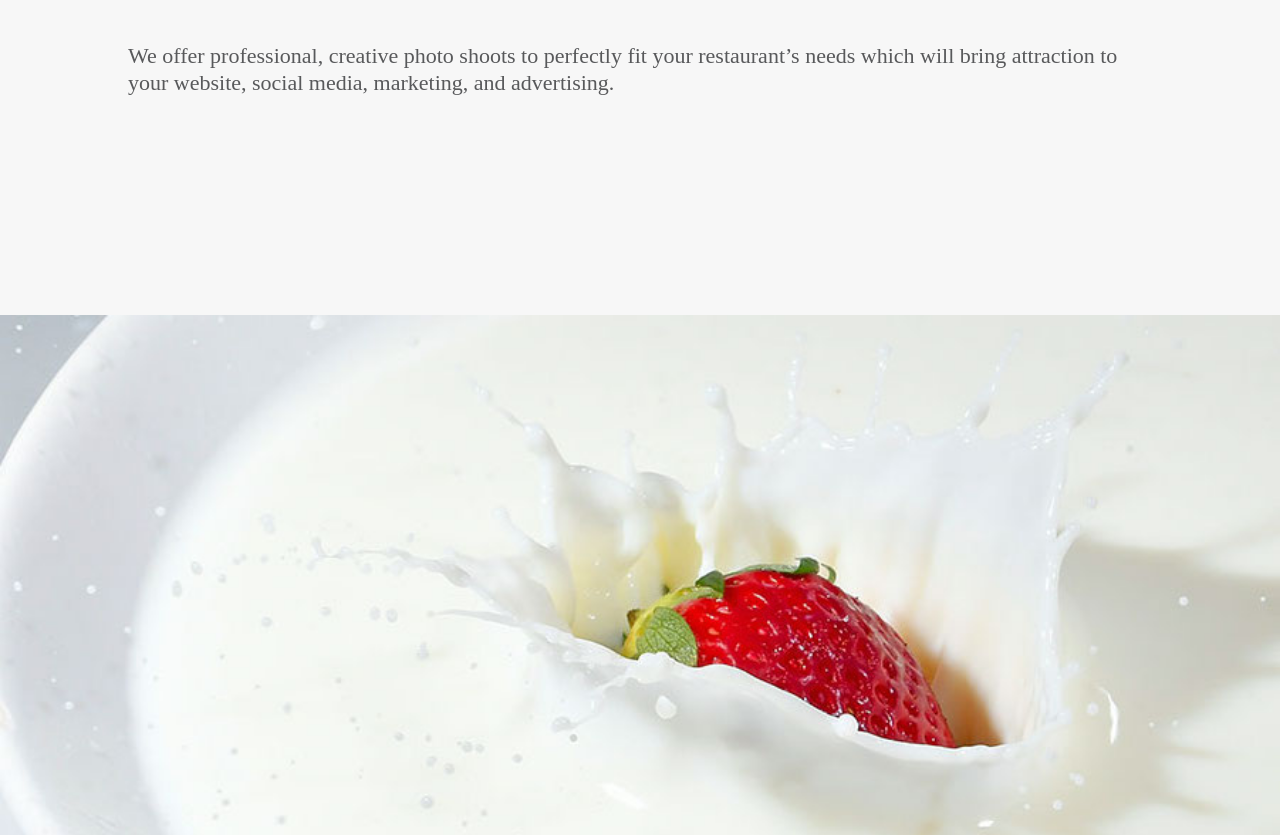
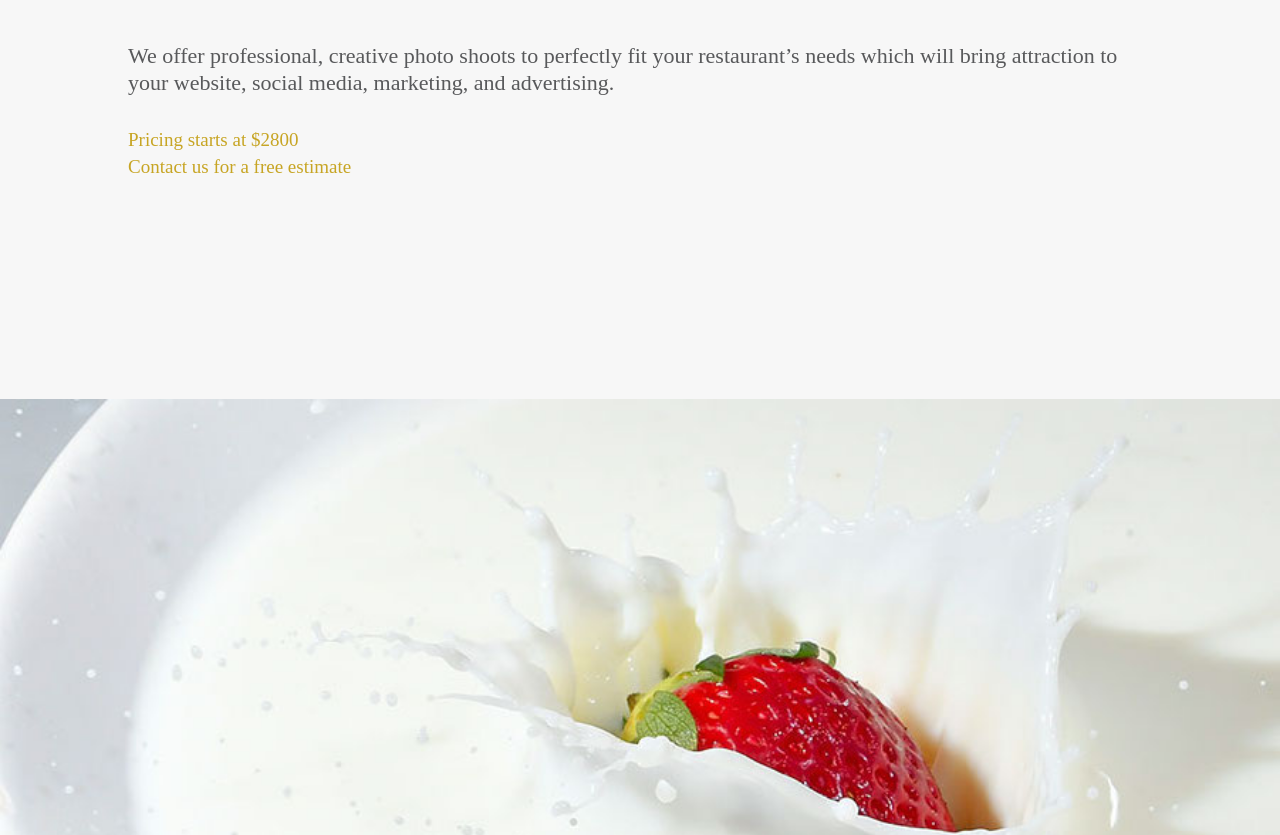
Before and after one commit to VANIEEPMEDIA/vanieep-restaurant-branding, a React (Create React App) app: page / in a window 1280 px wide. Shown: the part 1120-1955 px from the top of the page. Built offline with nearby package versions, Linux system fonts and the light colour scheme.

Commit message:
added pricing

```diff
--- a/public/index.html
+++ b/public/index.html
@@ -27,7 +27,7 @@
       work correctly both with client-side routing and a non-root public URL.
       Learn how to configure a non-root public URL by running `npm run build`.
     -->
-    <title>Vanieep Media</title>
+    <title>Your Restaurant Branding Partner | Vanieep Media</title>
   </head>
   <body>
     <div id="root"></div>
--- a/src/App.js
+++ b/src/App.js
@@ -20,6 +20,8 @@ let content = [
     title1: "Photo",
     // title2: "& Video",
     text: `We offer professional, creative photo shoots to perfectly fit your restaurant’s needs which will bring attraction to your website, social media, marketing, and advertising. ` ,
+    price: "Pricing starts at $2800",
+    estimate: "Contact us for a free estimate",
     img: strawberrywater,
     backgroundColor: '#f7f7f7'
   },
@@ -28,6 +30,8 @@ let content = [
     // title2: "& Printing",
     text: `Video can be a powerful way to share your story, bring in customers and get the attention of media outlets. We recommend you to book video shoots as needed or schedule mini shoots to feed the social media beast and grow your following.` ,
     img: video,
+    price: "Pricing starts at $2800",
+    estimate: "Contact us for a free estimate",
     // video: "https://youtu.be/-FEt3Vmm78U",
     // video: Video,
     backgroundColor: 'white'
@@ -37,6 +41,8 @@ let content = [
     // title2: "& Development",
     text: "Creating a logo for your restaurant is the best way to start building a unique brand identity. Naming your restaurant properly also sparks curiosity for knowing more, learning, and engaging with the brand.We offer to design your restaurant logo, and create the name of your new restaurant, and menu items to help you identify your restaurant brand.",
     img: logo,
+    price: "Pricing starts at $5000",
+    estimate: "Contact us for a free estimate",
     backgroundColor: '#f7f7f7'
   },
   {
@@ -44,12 +50,16 @@ let content = [
     title2: "& Printing",
     text: "A good restaurant menu design is a key component to any restaurant. Posters are effective in promoting your business. Don’t miss out on this opportunity to advertise your restaurant business as they can help increase your visibility, recognition, and send out an efficient call to action. We are honor to offer the menu design, poster design and high quality printing services. ",
     img: menu,
+    price: "Pricing starts at $1200",
+    estimate: "Contact us for a free estimate",
     backgroundColor: 'white'
   },
   {
     title1: "Website Design",
     title2: "& Development",
     text: "Websites are a key marketing tool significant to getting potential customers to learn more about your restaurant, and existing customers to connect with your restaurant. With our custom website maintenance packages, we work with you to keep your website up to date.",
+    price: "Pricing starts at $5600",
+    estimate: "Contact us for a free estimate",
     img: website,
     backgroundColor: '#f7f7f7'
   },
@@ -57,6 +67,8 @@ let content = [
     title1: "Social Media",
     title2: "& Marketing",
     text: "Social media is a clear and consistent digital marketing tool to successfully promote your restaurant. Our digital marketing capabilities include social media management and content creation, social media ads, and paid searching management.",
+    price: "Pricing starts at $3500",
+    estimate: "Contact us for a free estimate",
     img: socialMedia,
     backgroundColor: 'white'
   },
@@ -67,13 +79,17 @@ const contentCN = [
     title1: "产品摄影",
     // title2: "& 视频",
     text: `我们会拍摄最专业的，富有创意的产品图片去满足您餐馆品牌宣传及使用的所有需求。这些图片将会为您的餐厅品牌网站，社交媒体，营销以及广告宣传带来更的品牌魅力。` ,
+    price: "价格$2800起",
+    estimate: "请联系我们做一个免费的估计",
     img: strawberrywater,
     backgroundColor: '#f7f7f7'
   },
   {
-    title1: "宣传视频拍摄",
+    title1: "视频拍摄",
     // title2: "& 打印",
     text: `拍摄宣传视频是一个很有力量的方法去分享您的餐厅故事，为您的餐厅品牌社交媒体带来更多的关注度。我们诚挚建议您预定我们的视频拍摄服务，或者预定一次微视频试拍，并用有吸引力的宣传视频来增加您餐厅社交媒体的粉丝量。 `,
+    price: "价格$2800起",
+    estimate: "请联系我们做一个免费的估计",
     img: video,
     backgroundColor: 'white'
   },
@@ -81,6 +97,8 @@ const contentCN = [
     title1: "商标设计",
     title2: "和品牌命名",
     text: "为自己的餐厅品牌做一个好的商标是一个最好的方法去建立起自己独特的品牌形象。很好地命名您的餐厅品牌，会引起大众对于这个餐厅品牌更多的兴趣，它对于一个品牌形象的建立有很大的作用。我们为您的新餐厅提供商标设计，品牌命名的服务以及菜单餐品命名服务去更好地帮助您的餐厅品牌成长。",
+    price: "价格$5000起",
+    estimate: "请联系我们做一个免费的估计",
     img: logo,
     backgroundColor: '#f7f7f7'
   },
@@ -89,6 +107,8 @@ const contentCN = [
     title2: "设计",
     title3: "及印刷",
     text: "优秀的餐厅菜单设计对每一个餐厅来说都是很重要的一部分。海报可以很高效地帮助您的餐厅提高曝光度和知名度以及带来更多的订单，是一种很有用的餐厅宣传手段，不要错过这个宣传自己餐厅品牌的好机会。我们很荣幸为您提供菜单设计，海报设计以及高品质印刷服务。 ",
+    price: "价格$1200起",
+    estimate: "请联系我们做一个免费的估计",
     img: menu,
     backgroundColor: 'white'
   },
@@ -96,6 +116,8 @@ const contentCN = [
     title1: "网站设计",
     title2: "和开发",
     text: "餐厅网站在吸引潜在新客源和维系老顾客方面是一个非常重要的市场工具。如果您搭配上我们的网站管理服务，我们会帮助持续更新您的网站。",
+    price: "价格$5600起",
+    estimate: "请联系我们做一个免费的估计",
     img: website,
     backgroundColor: '#f7f7f7'
   },
@@ -103,6 +125,8 @@ const contentCN = [
     title1: "社交网络",
     title2: "和市场营销",
     text: "社交网络在宣传您的餐厅方面是一个很清晰明了和稳定的市场营销平台。我们的数字化营销团队可以为您管理社交媒体，定期制作社交媒体内容，发布社交媒体广告，以及一些付费的搜索工具管理。",
+    price: "价格$3500起",
+    estimate: "请联系我们做一个免费的估计",
     img: socialMedia,
     backgroundColor: 'white'
   }
--- a/src/body/index.js
+++ b/src/body/index.js
@@ -2,7 +2,7 @@ import './index.css';
 
 const Body = ({isChinese}) => {
   const EN = ["We've got everything you need", "We're a dedicated team of designers, writers, photographers and marketing strategists who share a common passion for restaurant branding."]
-  const CN = ["我们提供给您一切所需", "我们是一个专注于做餐厅品牌包装的团队，我们团队拥有自己的平面设计师，文案作者，摄影师，摄像师，以及专业的市场策略专家。"]
+  const CN = ["我们有您需要的一切", "我们是一个专注于做餐厅品牌包装的团队，我们团队拥有自己的平面设计师，文案作者，摄影师，摄像师，以及专业的市场策略专家。"]
   const content = isChinese ? CN : EN
   return (
     <div className="body-section">
--- a/src/section/index.js
+++ b/src/section/index.js
@@ -2,7 +2,7 @@ import React, { useEffect } from "react";
 import "./index.scss";
 
 const Section = ({ content }) => {
-  const { title1, title2, title3, text, img, video, backgroundColor } = content;
+  const { title1, title2, title3, text, img, video, price, estimate, backgroundColor } = content;
   const myRef = React.createRef();
 
   const Comp = video
@@ -31,6 +31,8 @@ const Section = ({ content }) => {
         <div className="inner-wrap">
           <h2 className="section-one-title">{title1}<br/>{title2}<br/>{title3}</h2>
           <p className="section-one-text">{text}</p>
+          <p className="section-one-text" style={{color: "#c7a524", fontSize: "19px", marginBottom: "0px", marginTop: "30px"}}>{price}</p>
+          <p className="section-one-text" style={{color: "#c7a524", fontSize: "19px"}}>{estimate}</p>
         </div>
       </div>
       {/* {video ? <video className="section video" src="video" /> :<img className="section img" src={img} loading="lazy"></img>} */}
--- a/src/section/index.scss
+++ b/src/section/index.scss
@@ -7,7 +7,7 @@
 }
 
 .section.one {
-    width: 20%;
+    width: 30%;
     // height: 663px;
     display: flex;
     flex-direction: column;
--- a/src/social/index.scss
+++ b/src/social/index.scss
@@ -3,6 +3,7 @@
   flex-direction: column;
   align-items: flex-end;
   padding: 40px;
+  background-color: #f7f7f7;
   .socialRoot-innerWrapper {
     display: flex;
     flex-direction: column;
```
